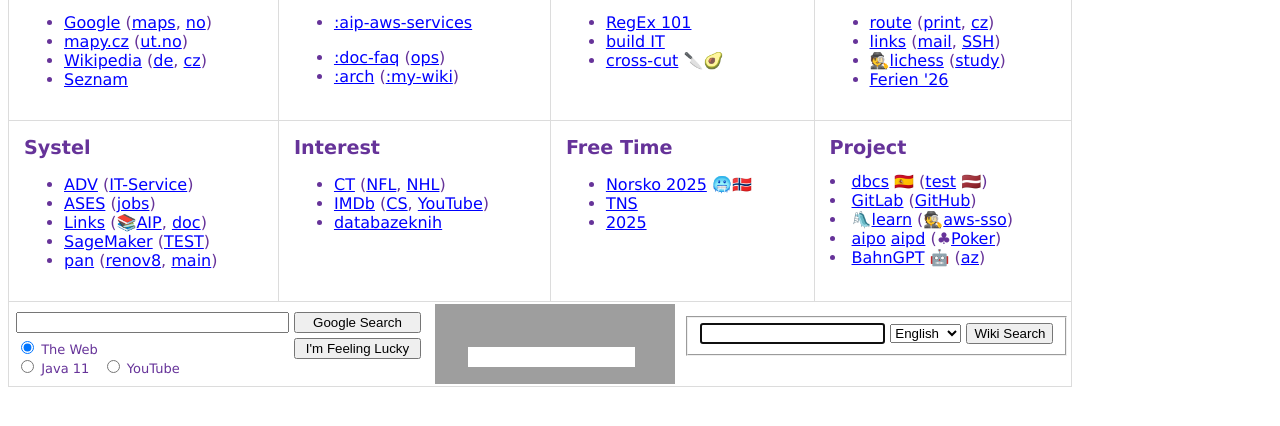
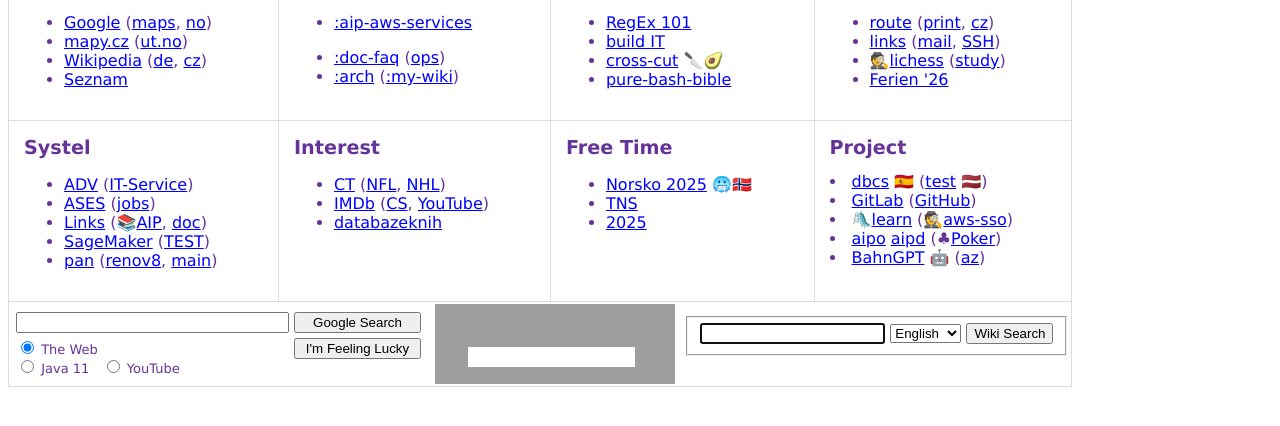
Before and after one commit to chromyd/chromyd.github.io, a plain HTML site: page docs/index.html in a window 1280 px wide. Shown: the part 212-638 px from the top of the page. Drawn offline with Linux system fonts and the light colour scheme; grey boxes are pictures that could not be loaded.

Commit message:
docs: add pure-bash-bible
Task:

```diff
--- a/docs/index.html
+++ b/docs/index.html
@@ -73,6 +73,7 @@
 <li><a target="_blank" href="https://regex101.com">RegEx 101</a></li>
 <li><a target="_blank" href="https://build-it.gitpages.tech.rz.db.de/docs">build IT</a></li>
 <li><a target="_blank" href="https://architecture-kip-documentation-4677e66d5a283a1a3af00847e95c662a.gitpages.tech.rz.db.de/02-Platform%20Architecture/08_cross_cutting_concepts.html">cross-cut</a>&nbsp;&#x1F52A;&#x1F951;</li>
+<li><a target="_blank" href="https://github.com/dylanaraps/pure-bash-bible">pure-bash-bible</a></li>
 </ul>
 </td>
 <td valign=top>
```
